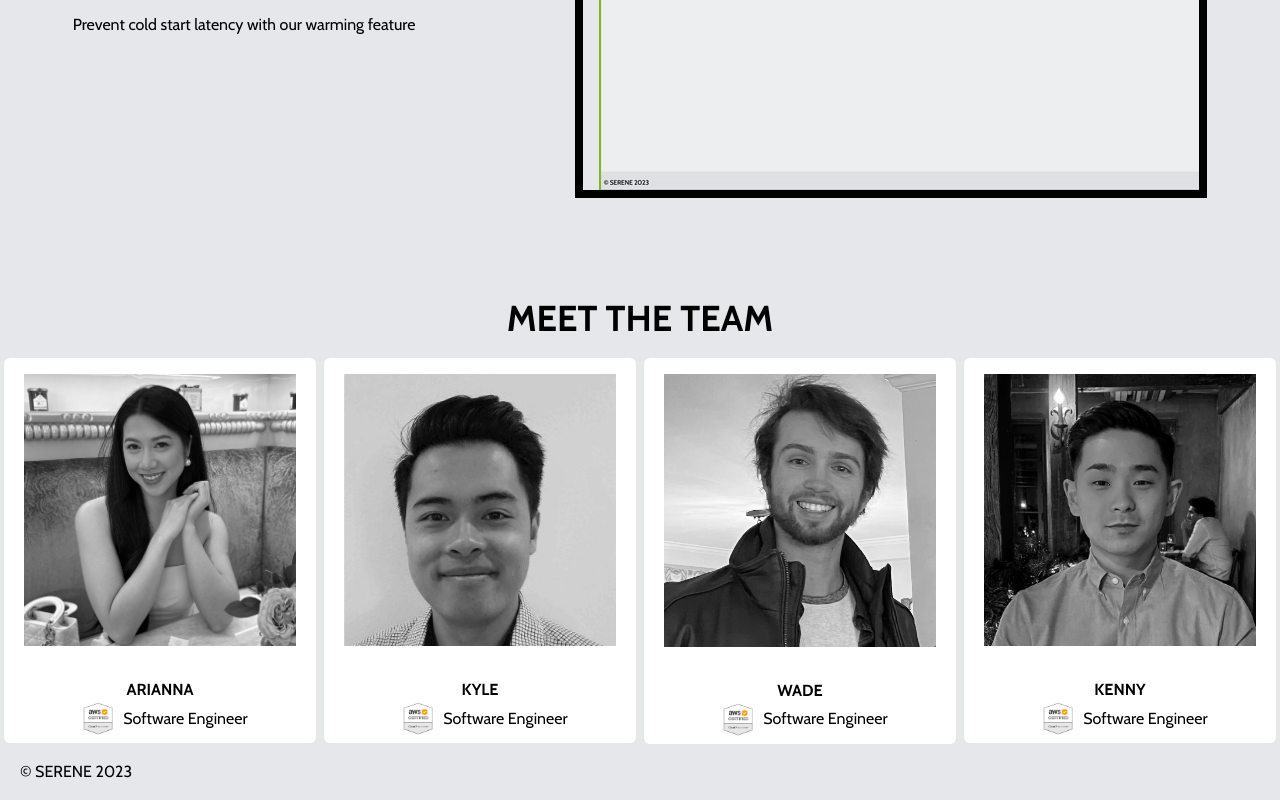
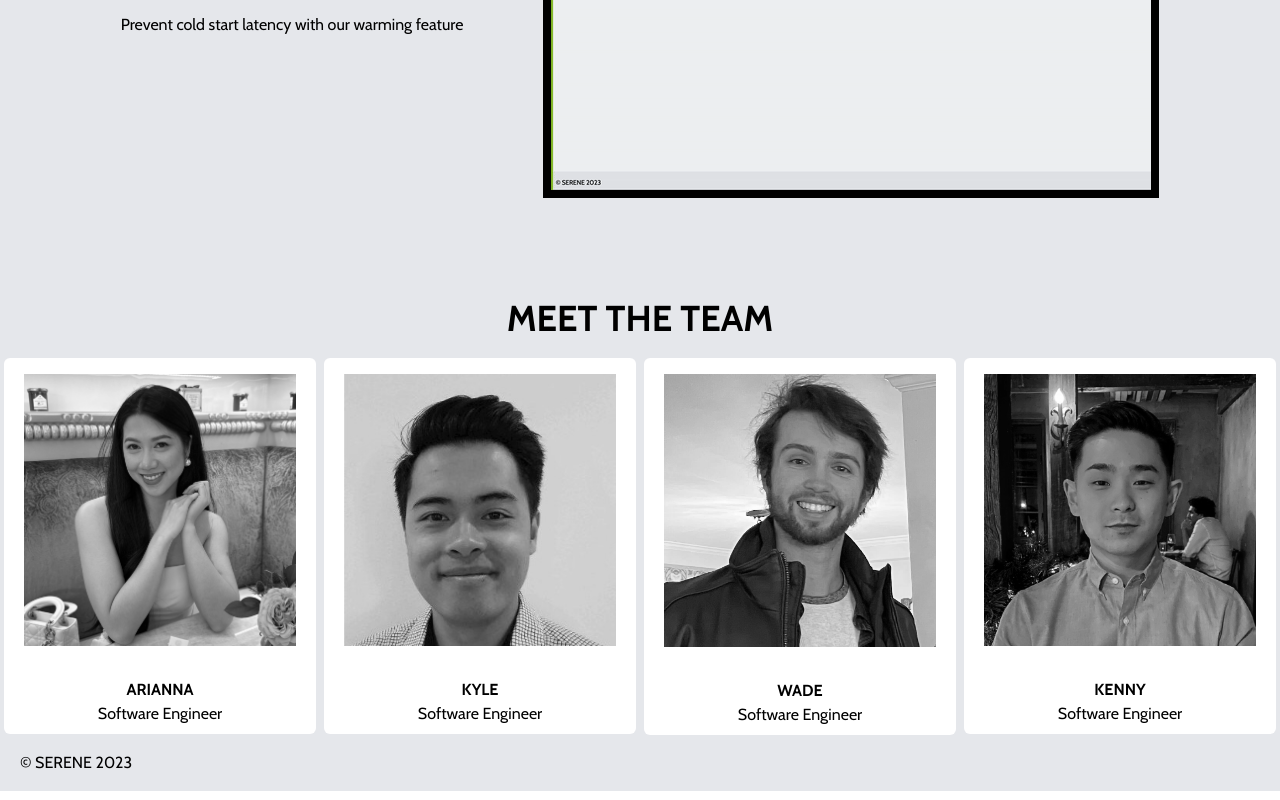
Before and after one commit to oslabs-beta/Serene, a React (Vite) app in the folder client/: page / in a window 1280 px wide. Shown: the part 3298-4098 px from the top of the page. Built offline with nearby package versions, Linux system fonts and the light colour scheme.

Commit message:
updated landingpage

```diff
--- a/client/src/components/LandingPage.tsx
+++ b/client/src/components/LandingPage.tsx
@@ -152,7 +152,7 @@ const LandingPage = (props: Props) => {
               Prevent cold start latency with our warming feature
             </div>
             <div className="ml-20 ">
-              <img src={warmingdemo} className="border-8 border-black pl-4 -ml-[-5rem]" />
+              <img src={warmingdemo} className="border-8 border-black  " />
             </div>
           </div>
         </div>
@@ -178,7 +178,9 @@ const LandingPage = (props: Props) => {
                   {" "}
                   ARIANNA
                 </p>
-                <p className="mb-2 group-hover:text-white flex justify-center items-center"><img src={aws} className="w-2/12 group-hover:opacity-0" />Software Engineer</p>
+                <p className="mb-2 group-hover:text-white flex justify-center items-center">
+                  {/* <img src={aws} className="w-2/12 group-hover:opacity-0" /> */}
+                  Software Engineer</p>
               </div>
               <div className="rounded-md mx-1 group-hover:scale-110 flex items-center justify-center h-20 opacity-0 group-hover:opacity-100 transition duration-100 ease-in-out bottom-0 -mb-1 absolute inset-x-0 bg-white z-10">
                 <button className="hover:scale-110">
@@ -204,7 +206,9 @@ const LandingPage = (props: Props) => {
                   {" "}
                   KYLE
                 </p>
-                <p className="mb-2 group-hover:text-white flex justify-center items-center"><img src={aws} className="w-2/12 group-hover:opacity-0" />Software Engineer</p>
+                <p className="mb-2 group-hover:text-white flex justify-center items-center">
+                  {/* <img src={aws} className="w-2/12 group-hover:opacity-0" /> */}
+                  Software Engineer</p>
 
               </div>
               <div className="rounded-md mx-1 group-hover:scale-110 flex items-center justify-center h-20 opacity-0 group-hover:opacity-100 transition duration-300 ease-in-out bottom-0 -mb-1 absolute inset-x-0 bg-white z-10">
@@ -232,7 +236,9 @@ const LandingPage = (props: Props) => {
                   {" "}
                   WADE
                 </p>
-                <p className="mb-2 group-hover:text-white flex justify-center items-center"><img src={aws} className="w-2/12 group-hover:opacity-0" />Software Engineer</p>
+                <p className="mb-2 group-hover:text-white flex justify-center items-center">
+                  {/* <img src={aws} className="w-2/12 group-hover:opacity-0" /> */}
+                  Software Engineer</p>
               </div>
               <div className="rounded-md mx-1 group-hover:scale-110 flex items-center justify-center h-20 opacity-0 group-hover:opacity-100 transition duration-300 ease-in-out bottom-0 -mb-1 absolute inset-x-0 bg-white z-10">
                 <button className="hover:scale-110">
@@ -258,7 +264,9 @@ const LandingPage = (props: Props) => {
                   {" "}
                   KENNY
                 </p>
-                <p className="mb-2 group-hover:text-white flex justify-center items-center"><img src={aws} className="w-2/12 group-hover:opacity-0" />Software Engineer</p>
+                <p className="mb-2 group-hover:text-white flex justify-center items-center">
+                  {/* <img src={aws} className="w-2/12 group-hover:opacity-0" /> */}
+                  Software Engineer</p>
 
               </div>
               <div className="rounded-md mx-1 group-hover:scale-110 flex items-center justify-center h-20 opacity-0 group-hover:opacity-100 transition duration-300 ease-in-out bottom-0 -mb-1 absolute inset-x-0 bg-white z-10">
```
